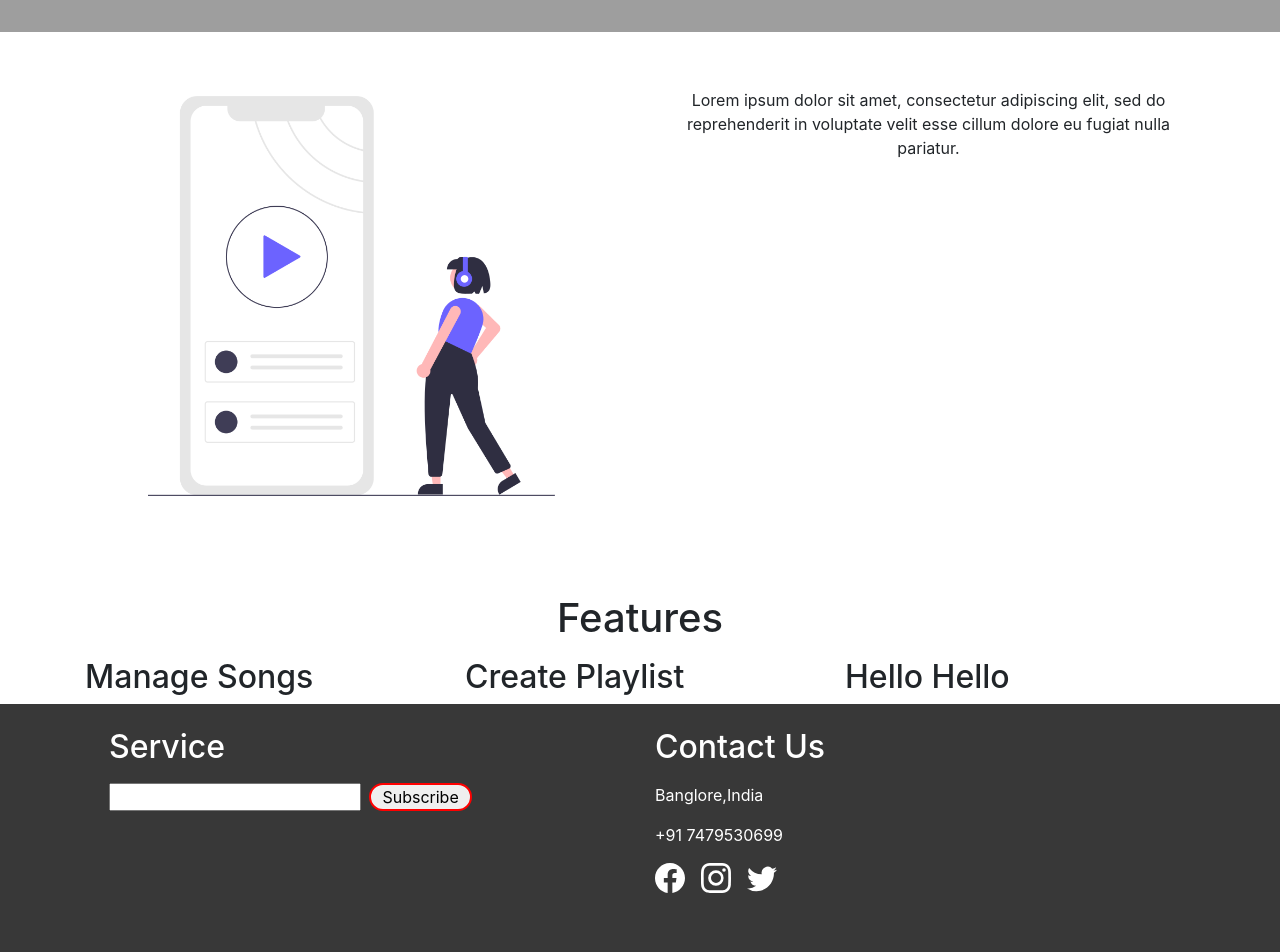
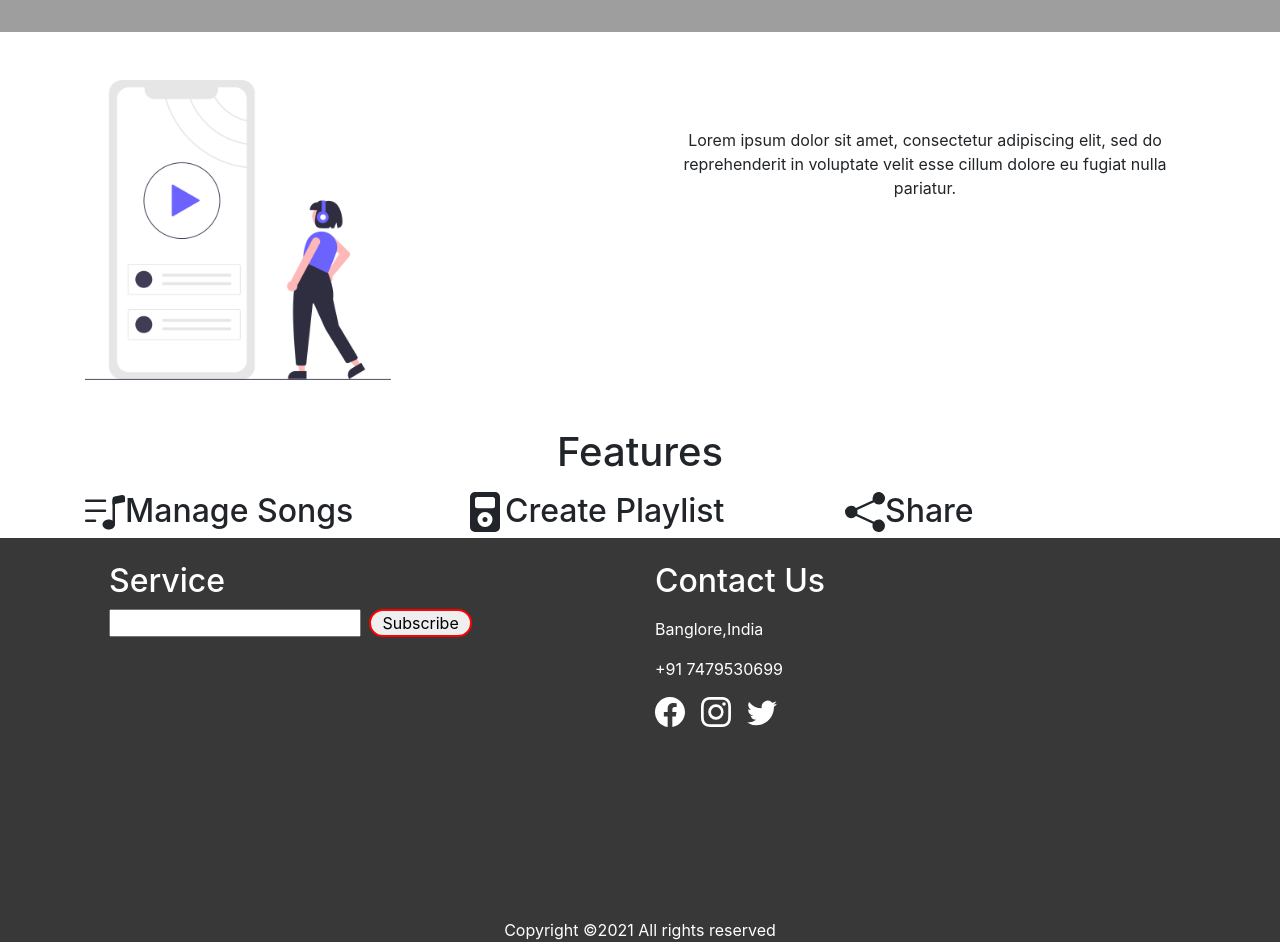
Before and after one commit to shrivastava12/Capstone-Project, a React (Create React App) app: page / in a window 1280 px wide. Shown: the part 680-1632 px from the top of the page. Built offline with nearby package versions, Linux system fonts and the light colour scheme; grey boxes are pictures that could not be loaded.

Commit message:
features section added and kuchi bhi section css

```diff
--- a/src/Components/Features/Features.js
+++ b/src/Components/Features/Features.js
@@ -1,25 +1,29 @@
 import React from "react";
-
+import { BsMusicNoteList } from "react-icons/bs";
+import { BsMusicPlayerFill } from "react-icons/bs";
+import { BsFillShareFill } from "react-icons/bs";
 function Features() {
   return (
     <div>
       <h1 className="text-center">Features</h1>
-      <div class="container" style={{ marginTop: "1rem" }}>
-        <div class="row">
-          <div class="col-sm-4">
-            <div>
+      <div className="container" style={{ marginTop: "1rem" }}>
+        <div className="row">
+          <div className="col-sm-4">
+            <div style={{ display: "flex", flexDirection: "row" }}>
+              <BsMusicNoteList size={40} />
               <h2>Manage Songs</h2>
-
             </div>
           </div>
-          <div class="col-sm-4">
-           <div>
-           <h2>Create Playlist</h2>
-           </div>
+          <div className="col-sm-4">
+            <div style={{ display: "flex", flexDirection: "row" }}>
+              <BsMusicPlayerFill size={40} />
+              <h2>Create Playlist</h2>
+            </div>
           </div>
-          <div class="col-sm-4" >
-            <div>
-            <h2>Hello Hello</h2>
+          <div className="col-sm-4">
+            <div style={{ display: "flex", flexDirection: "row" }}>
+              <BsFillShareFill size={40} />
+              <h2>Share</h2>
             </div>
           </div>
         </div>
--- a/src/Components/Footer.js
+++ b/src/Components/Footer.js
@@ -1,47 +1,53 @@
 import React from "react";
 import { BsFacebook } from "react-icons/bs";
-import {BsInstagram} from 'react-icons/bs';
-import {BsTwitter} from 'react-icons/bs';
+import { BsInstagram } from "react-icons/bs";
+import { BsTwitter } from "react-icons/bs";
 
 function Footer() {
   return (
     <>
-
       <div style={{ height: "380px", backgroundColor: "rgba(0, 0, 0, 0.78)" }}>
-
         <div className="container">
           <div className="row p-4">
             <div className="col-lg-6">
-            <h2 style={{'color':'#fff'}} className="mb-3">Service</h2>
+              <h2 style={{ color: "#fff" }} className="">
+                Service
+              </h2>
               <input />
               <button
                 className="ml-2"
                 style={{
                   borderRadius: "18px",
                   minWidth: "20%",
-                border:'2px solid red'
+                  border: "2px solid red",
                 }}
               >
                 Subscribe
               </button>
             </div>
-          <div style={{'color':'#fff'}} className="col-lg-6">
+            <div style={{ color: "#fff" }} className="col-lg-6">
               <h2 className="mb-3">Contact Us</h2>
-
               <p>Banglore,India</p>
               <p>+91 7479530699</p>
-            <div className="d-flex flex-row  ">
-              <div className=" "><BsFacebook size={30} /></div>
-              <div className="ml-3"><BsInstagram size={30} /></div>
-              <div className="ml-3"><BsTwitter size={30} /></div>
+              <div className="d-flex flex-row">
+                <div className=" ">
+                  <BsFacebook size={30} />
+                </div>
+                <div className="ml-3">
+                  <BsInstagram size={30} />
+                </div>
+                <div className="ml-3">
+                  <BsTwitter size={30} />
                 </div>
               </div>
             </div>
           </div>
-
         </div>
-    <div style={{ backgroundColor: "rgba(0, 0, 0, 0.78)"}}>
-        <p className="p-3 text-center" style={{color:'#fff'}}>Copyright ©2021 All rights reserved </p>
+      </div>
+      <div style={{ backgroundColor: "rgba(0, 0, 0, 0.78)" }}>
+        <p className="text-center" style={{ color: "#fff" }}>
+          Copyright ©2021 All rights reserved{" "}
+        </p>
       </div>
     </>
   );
--- a/src/Components/KuchBhi.js
+++ b/src/Components/KuchBhi.js
@@ -1,32 +1,26 @@
-import React from 'react'
-import img from '../Images/img1.png';
+import React from "react";
+import img from "../Images/img1.png";
 function KuchBhi() {
   return (
-
-        <div className='container p-2 mt-5 mb-5' >
-            <div className='row'>
-                <div className='col-lg-6 p-2' style={{'height':'450px'}}>
-                    <div className='text-center'>
-                    <img
-              src={img}
-              alt="info_img"
-              classNameName=""
-             height={400}
-            />
+    <div style={{ height: "auto" }}>
+      <div className="container mt-5">
+        <div className="row">
+          <div className="col-lg-6 " style={{ height: "300px" }}>
+            <div className="text-center img-fluid" className="">
+              <img src={img} alt="info_img" classNameName="" height={300} />
             </div>
-
           </div>
-                <div className='col-lg-6' style={{'height':'450px'}}>
+          <div className="col-lg-6 mt-5" style={{ height: "300px" }}>
             <p className=" text-center">
               Lorem ipsum dolor sit amet, consectetur adipiscing elit, sed do
-
               reprehenderit in voluptate velit esse cillum dolore eu fugiat
               nulla pariatur.
             </p>
           </div>
         </div>
       </div>
-    )
+    </div>
+  );
 }
 
-export default KuchBhi
+export default KuchBhi;
--- a/src/Components/Nav/Navs.js
+++ b/src/Components/Nav/Navs.js
@@ -5,12 +5,12 @@ function Navs() {
   return (
     <>
 
-      <nav class="navbar navbar-expand-lg navbar-dark" >
-        <a class="navbar-brand" href="#">
+      <nav className="navbar navbar-expand-lg navbar-dark" >
+        <a className="navbar-brand" href="#">
          Logo
         </a>
         <button
-          class="navbar-toggler"
+          className="navbar-toggler"
           type="button"
           data-toggle="collapse"
           data-target="#navbarTogglerDemo02"
@@ -18,28 +18,28 @@ function Navs() {
           aria-expanded="false"
           aria-label="Toggle navigation"
         >
-          <span class="navbar-toggler-icon"></span>
+          <span className="navbar-toggler-icon"></span>
         </button>
 
-        <div class="collapse navbar-collapse item_div" id="navbarTogglerDemo02">
-          <ul class="navbar-nav mx-auto">
-            <li class="nav-item active">
-              <a class="nav-link" href="#" style={{color:'white'}}>
-                Home <span class="sr-only">(current)</span>
+        <div className="collapse navbar-collapse item_div" id="navbarTogglerDemo02">
+          <ul className="navbar-nav mx-auto">
+            <li className="nav-item active">
+              <a className="nav-link" href="#" style={{color:'white'}}>
+                Home <span className="sr-only">(current)</span>
               </a>
             </li>
-            <li class="nav-item active">
-              <a class="nav-link" href="#" style={{color:'white'}}>
+            <li className="nav-item active">
+              <a className="nav-link" href="#" style={{color:'white'}}>
                 Playlist
               </a>
             </li>
-            <li class="nav-item active" >
-              <a class="nav-link " href="#" style={{color:'white'}}>
+            <li className="nav-item active" >
+              <a className="nav-link " href="#" style={{color:'white'}}>
                 Contact Us
               </a>
             </li>
           </ul>
-          <button class="btn btn-outline-light" >
+          <button className="btn btn-outline-light" >
             Login/SignUp
           </button>
         </div>
--- a/src/Pages/Song.js
+++ b/src/Pages/Song.js
@@ -8,4 +8,4 @@ function Song() {
     )
 }
 
-export default Song
+export default Song;
```
Also changed, not shown: src/Pages/Home.js (+16 -17 lines), 1 other file (tests, documents, lock files or other folders). Lines whose indentation alone changed are shown as unchanged.
